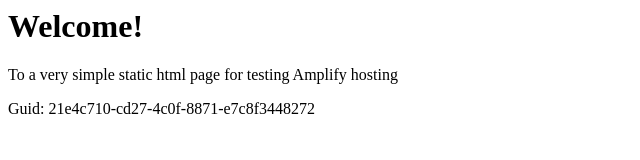
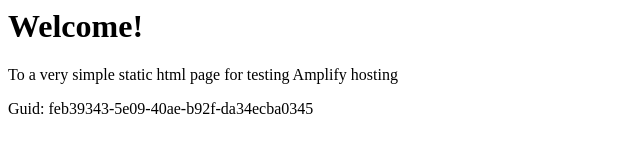
Before and after one commit to aws-aemilia-cdg/Github-PR-Commit-Integration-Test-DoNotTouch-GitHubWebhookPushCanaryTest-v1-preprod-eu-west-3, a website: page src/index.html in a window 1280 px wide. Shown: the full height of the page, 0-640 px from the left. Drawn offline with Linux system fonts and the light colour scheme.

Commit message:
commit from integ tests

```diff
--- a/src/index.html
+++ b/src/index.html
@@ -12,6 +12,6 @@
 <body>
     <h1>Welcome!</h1>
     <p>To a very simple static html page for testing Amplify hosting</p>
-    <p>Guid: 21e4c710-cd27-4c0f-8871-e7c8f3448272</p></body>
+    <p>Guid: feb39343-5e09-40ae-b92f-da34ecba0345</p></body>
 
 </html>
```
